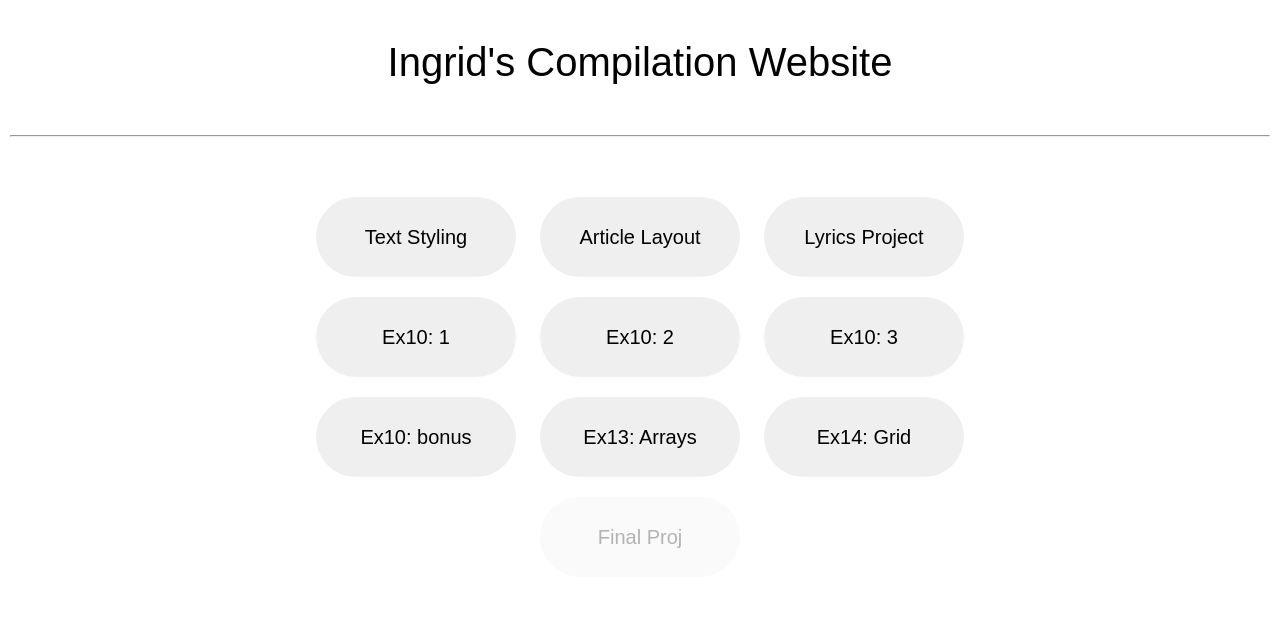
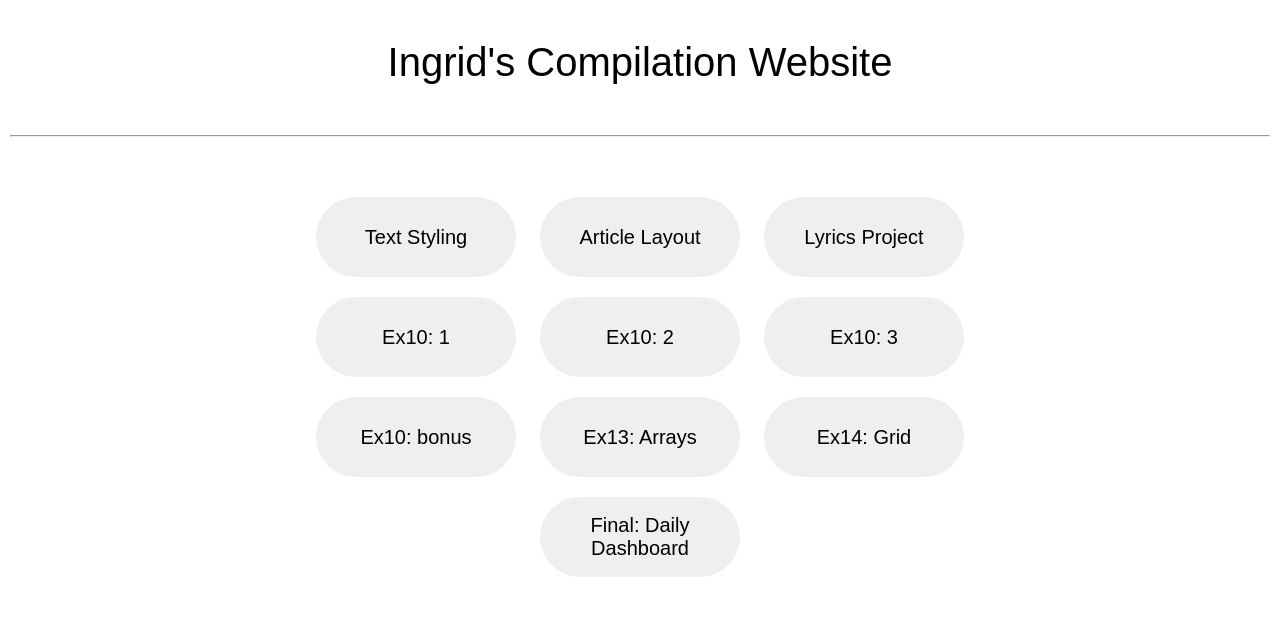
Before and after one commit to ihua7/comp-site, a plain HTML site: page index.html in a window 1280 px wide. Drawn offline with Linux system fonts and the light colour scheme.

Commit message:
Update index.html

```diff
--- a/index.html
+++ b/index.html
@@ -17,7 +17,7 @@
         <a href="https://editor.p5js.org/ihua7/full/JrMFGne7n"><button>Ex10: bonus</button></a>
         <a href="https://editor.p5js.org/ihua7/full/8_cbjhelD"><button>Ex13: Arrays</button></a>
         <a href="https://ihua7.github.io/exercise-14/"><button>Ex14: Grid</button></a>
-        <a href=""><button disabled>Final Proj</button></a>
+        <a href="https://ihua7.github.io/daily-dashboard/"><button>Final: Daily Dashboard</button></a>
     </div>
 </body>
 </html>
```
